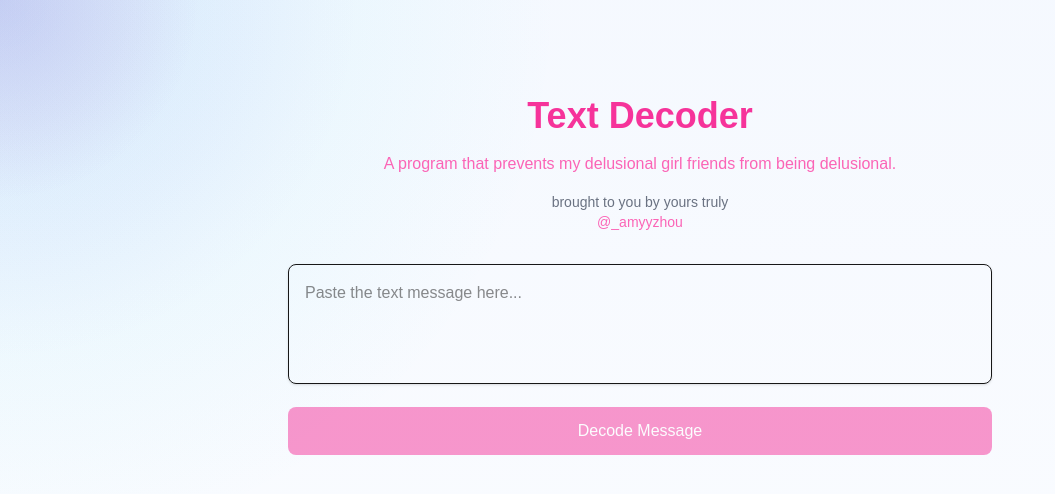
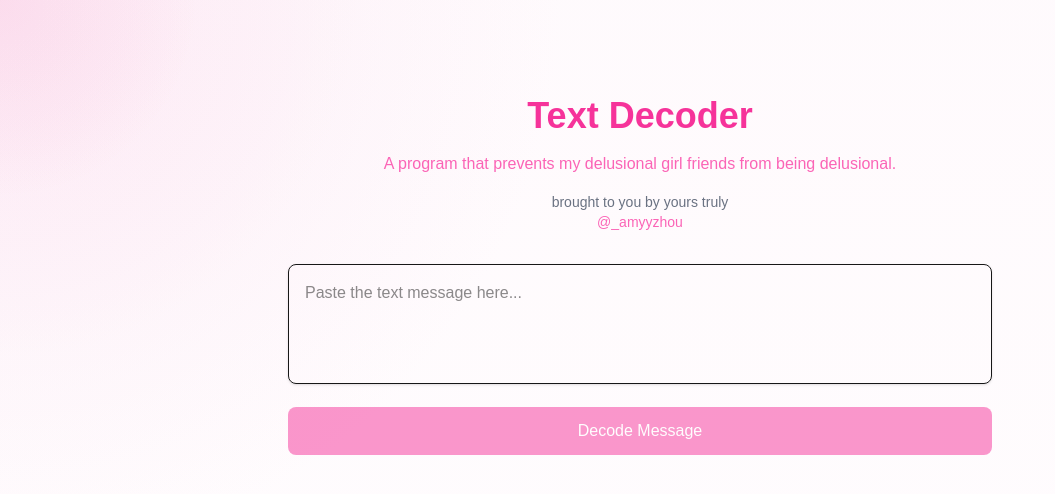
Before and after one commit to amyyzhou/textdecoder, a Next.js app: page / in a window 1280 px wide. Shown: the top 494 px of the page, without its empty margins (0-1055 px from the left). Built offline with nearby package versions, Linux system fonts and the light colour scheme.

Commit message:
Update gradient colors to light pink shades

```diff
--- a/src/app/components/GradientBackground.tsx
+++ b/src/app/components/GradientBackground.tsx
@@ -38,20 +38,20 @@ export default function GradientBackground({ children }: GradientBackgroundProps
       style={{
         background: `
           radial-gradient(circle 800px at ${mousePosition.x}% ${mousePosition.y}%,
-            rgba(34, 211, 238, 0.15) 0%,
-            rgba(34, 211, 238, 0.05) 40%,
-            rgba(34, 211, 238, 0) 70%),
+            rgba(252, 231, 243, 0.7) 0%,
+            rgba(252, 231, 243, 0.3) 40%,
+            rgba(252, 231, 243, 0) 70%),
           radial-gradient(circle 600px at ${mousePosition.x}% ${mousePosition.y}%,
-            rgba(168, 85, 247, ${isMoving ? 0.12 : 0.08}) 0%,
-            rgba(168, 85, 247, 0.04) 40%,
-            rgba(168, 85, 247, 0) 60%),
+            rgba(249, 168, 212, ${isMoving ? 0.15 : 0.1}) 0%,
+            rgba(249, 168, 212, 0.05) 40%,
+            rgba(249, 168, 212, 0) 60%),
           radial-gradient(circle 400px at ${mousePosition.x}% ${mousePosition.y}%,
-            rgba(236, 72, 153, ${isMoving ? 0.15 : 0.1}) 0%,
-            rgba(236, 72, 153, 0.05) 30%,
-            rgba(236, 72, 153, 0) 50%),
+            rgba(244, 114, 182, ${isMoving ? 0.12 : 0.08}) 0%,
+            rgba(244, 114, 182, 0.04) 30%,
+            rgba(244, 114, 182, 0) 50%),
           linear-gradient(180deg,
-            rgba(59, 130, 246, 0.05) 0%,
-            rgba(59, 130, 246, 0.02) 100%),
+            rgba(251, 207, 232, 0.1) 0%,
+            rgba(251, 207, 232, 0.05) 100%),
           white
         `,
         transition: isMoving ? 'none' : 'background 0.3s ease-out'
@@ -61,8 +61,8 @@ export default function GradientBackground({ children }: GradientBackgroundProps
         className="absolute inset-0"
         style={{
           background: `radial-gradient(circle 200px at ${mousePosition.x}% ${mousePosition.y}%,
-            rgba(99, 102, 241, ${isMoving ? 0.15 : 0.1}) 0%,
-            rgba(99, 102, 241, 0) 100%)`,
+            rgba(236, 72, 153, ${isMoving ? 0.1 : 0.07}) 0%,
+            rgba(236, 72, 153, 0) 100%)`,
           transition: isMoving ? 'none' : 'background 0.2s ease-out'
         }}
       />
```
